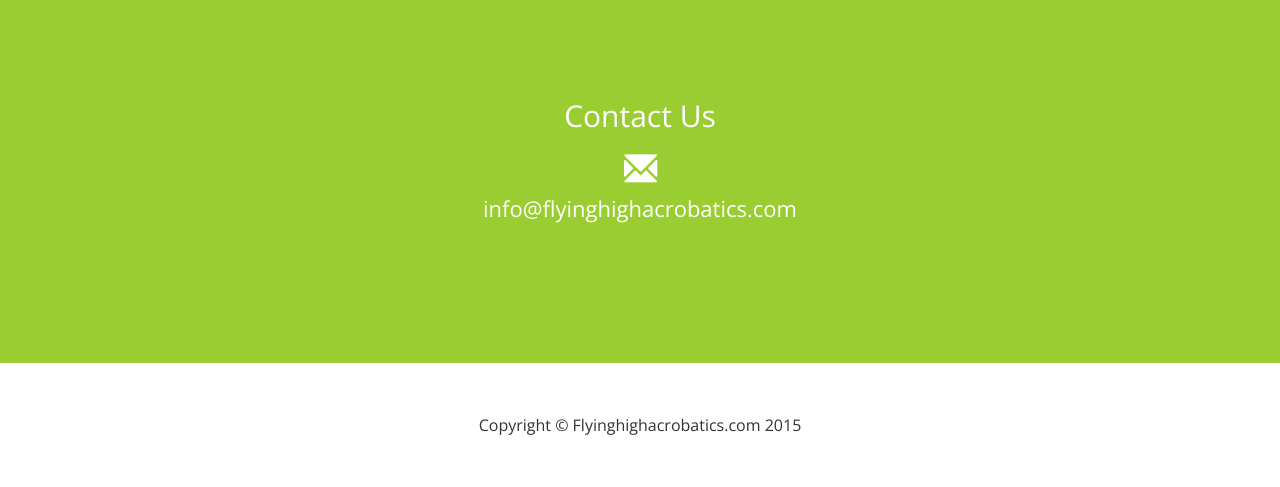
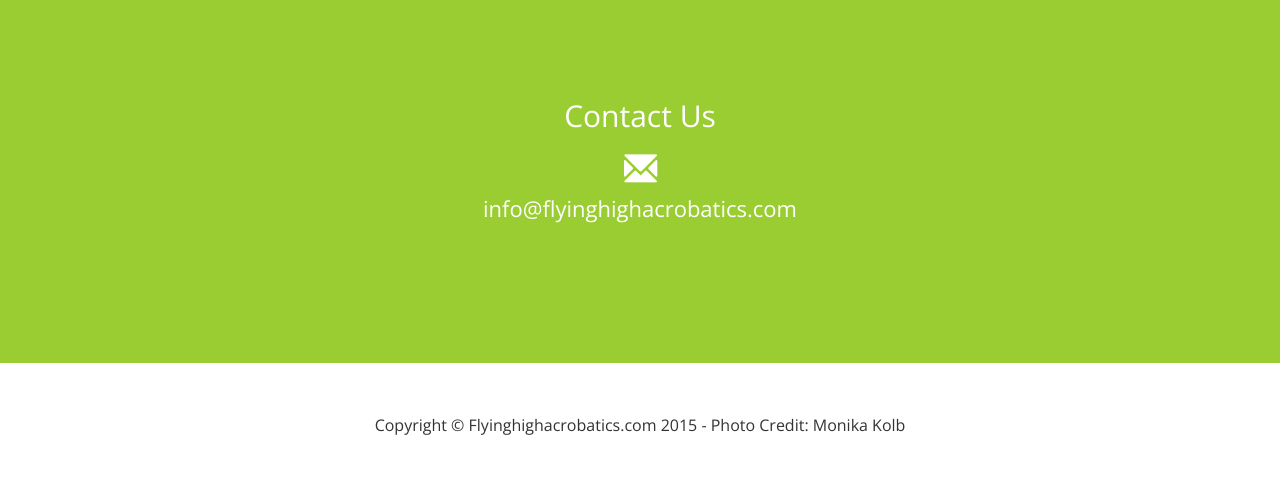
Before and after one commit to flyinghighacrobatics/flying-high, a PHP site: page / in a window 1280 px wide. Shown: the part 3010-3497 px from the top of the page. Run offline with PHP 8.4, Linux system fonts and the light colour scheme; data that the repository does not hold is empty; some libraries are stand-ins or nearby versions.

Commit message:
photo credit in footer

```diff
--- a/footer.php
+++ b/footer.php
@@ -23,7 +23,7 @@
       <!-- Copyright etc -->
       <div class="small-print">
         <div class="container">
-          <p>Copyright &copy; Flyinghighacrobatics.com 2015</p>
+          <p>Copyright &copy; Flyinghighacrobatics.com 2015 - Photo Credit: Monika Kolb</p>
         </div>
       </div>
 
--- a/footer2.php
+++ b/footer2.php
@@ -17,7 +17,7 @@ style="padding:1em ">
 <!-- Copyright etc -->
 <div class="small-print">
 <div class="container">
-  <p>Copyright &copy; Flyinghighacrobatics.com 2015</p>
+  <p>Copyright &copy; Flyinghighacrobatics.com 2015 - Photo credit: Monika Kolb</p>
 </div>
 </div>
 
```
